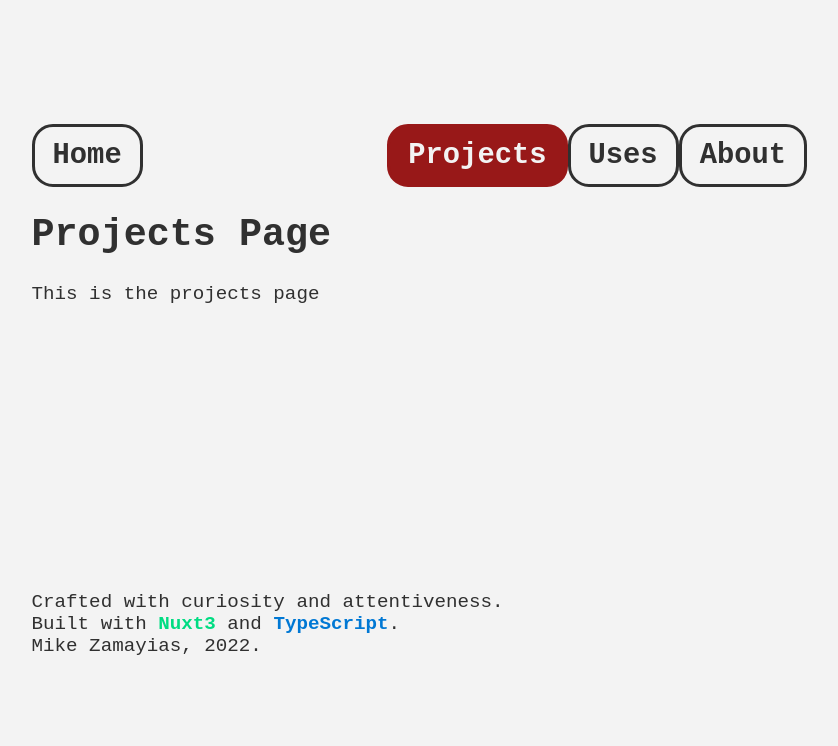
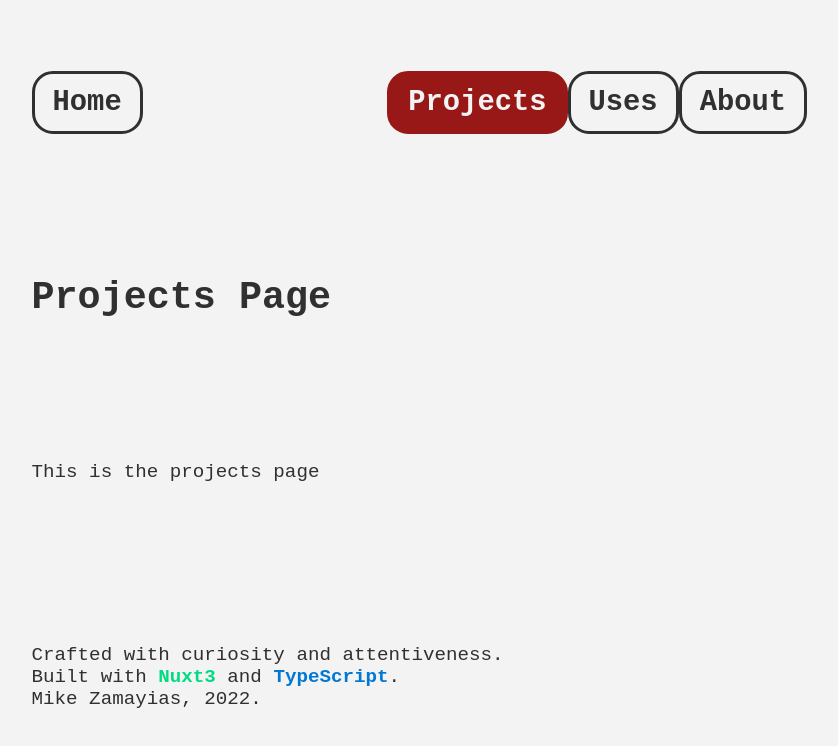
Before and after one commit to mzamayias/personal-website, a Nuxt app: page /projects in a window 1280 px wide. Shown: the top 746 px of the page, without its empty margins (343-1181 px from the left). Built offline with nearby package versions, Linux system fonts and the light colour scheme.

Commit message:
began refactoring the projects page

```diff
--- a/pages/projects.vue
+++ b/pages/projects.vue
@@ -2,12 +2,14 @@
 </script>
 
 <template>
-    <div>
-        <TheMenuBar />
-        <h1>Projects Page</h1>
-        <p>This is the projects page</p>
-    </div>
+    <TheMenuBar />
+    <h1>Projects Page</h1>
+    <p>This is the projects page</p>
 </template>
 
 <style scoped>
+h1,
+p {
+    margin: 0;
+}
 </style>
```
